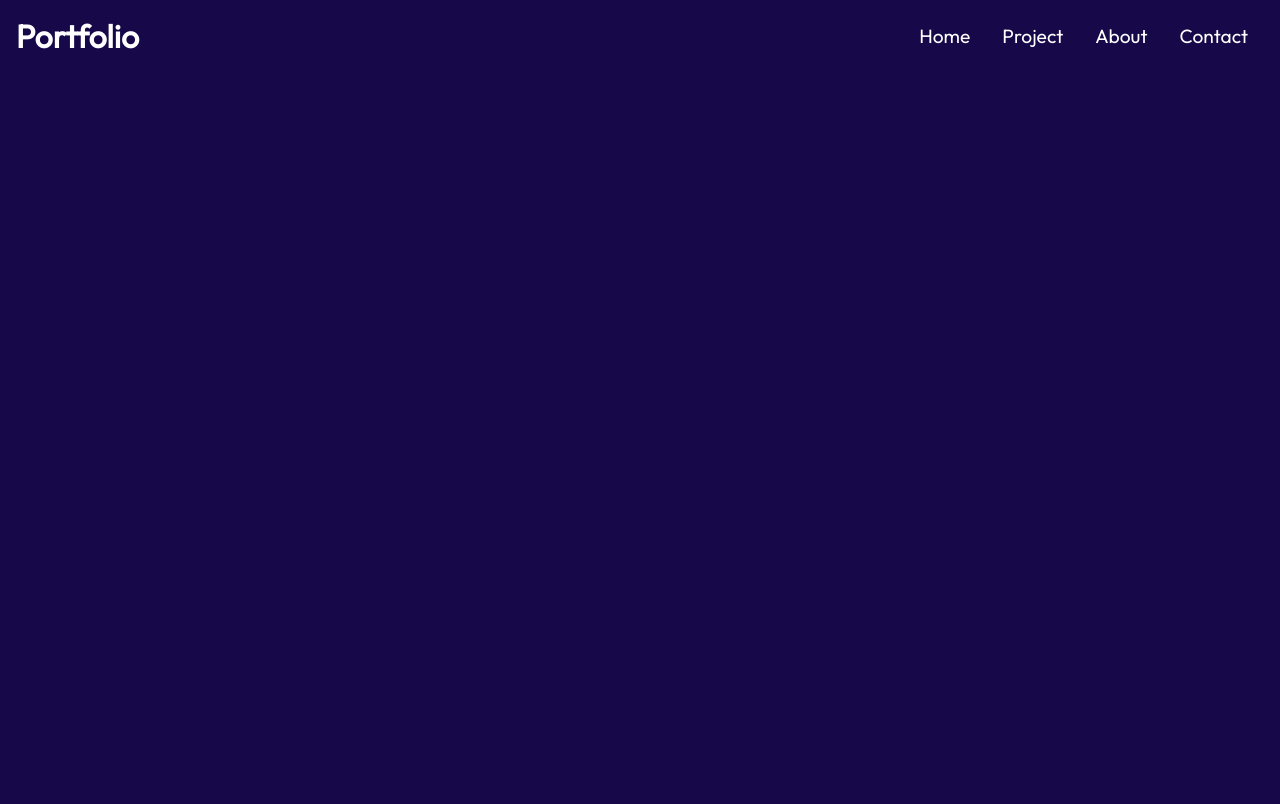
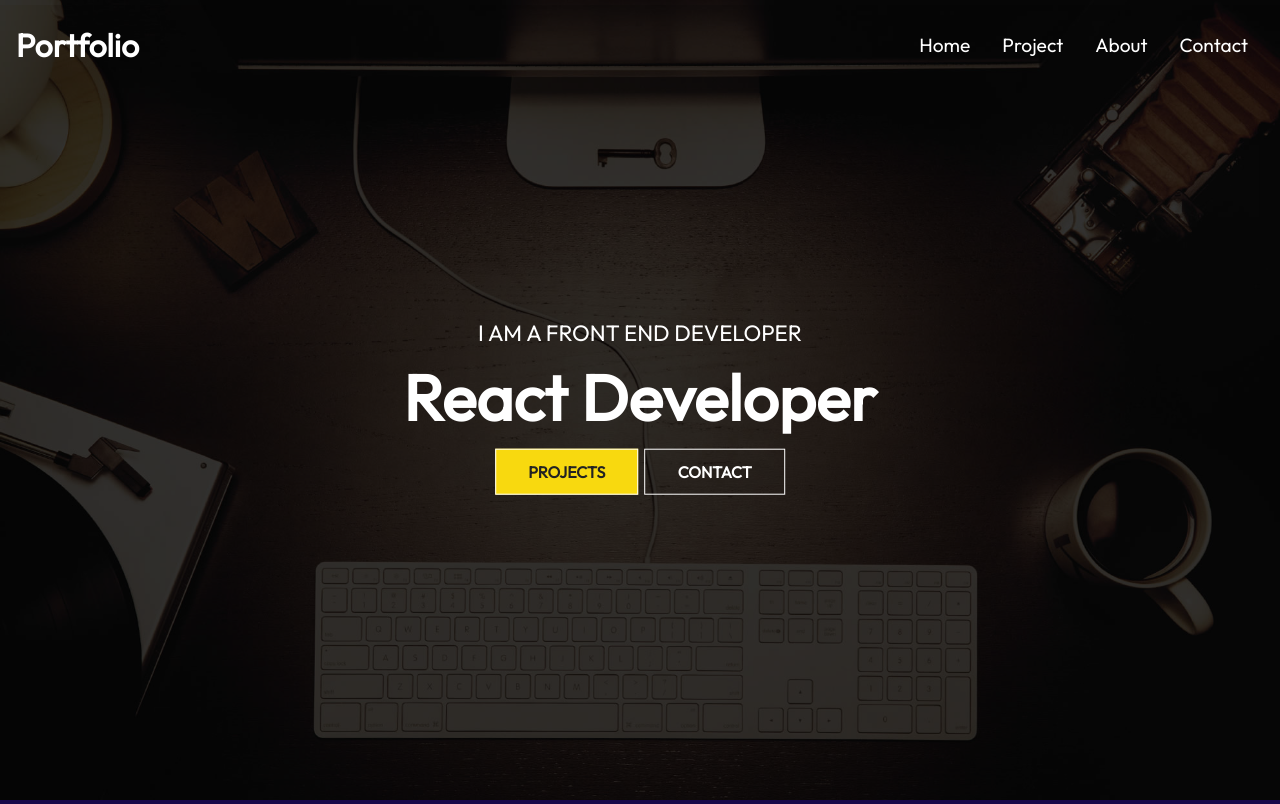
Before and after one commit to hazirahkassim/myapp, a React (Create React App) app: page / in a window 1280 px wide. Built offline with nearby package versions, Linux system fonts and the light colour scheme.

Commit message:
heroimage & navbar visible

```diff
--- /dev/null
+++ b/src/components/HeroImg.js
@@ -0,0 +1,24 @@
+import "./HeroImgStyle.css";
+import React from 'react';
+import heroimg from "../assets/heroimg.jpg";
+import { Link } from "react-router-dom";
+
+const HeroImg = () => {
+  return (
+    <div className="hero">
+        <div className="mask">
+            <img className="into-img" src= {heroimg} alt="IntroImg"/>
+        </div>
+        <div className="content">
+            <p>I AM A FRONT END DEVELOPER</p>
+            <h1>React Developer</h1>
+            <div>
+                <Link to="/project" className="btn">Projects</Link>
+                <Link to="/contact" className="btn btn-light">Contact</Link>
+            </div>
+        </div>
+    </div>
+  )
+}
+
+export default HeroImg
--- /dev/null
+++ b/src/components/HeroImgStyle.css
@@ -0,0 +1,65 @@
+.mask{
+    width: 100%;
+    height: 100vh;
+    position:relative;
+}
+
+.into-img{
+    width: 100%;
+    height: 100%;
+    background-size: cover;
+    background-position: center;
+    object-fit: cover;
+}
+
+.mask::after{
+    content: "";
+    width: 100%;
+    height: 100%;
+    position: absolute;
+    top: 0;
+    left: 0;
+    background-color: #000;
+    opacity: 0.8;
+}
+
+.hero{
+    height: 100%;
+    width: 100%;
+}
+
+.hero .content{
+    position: absolute;
+    transform: translate(-50%, -50%);
+    top: 50%;
+    left: 50%;
+    text-align: center;
+}
+
+.hero .content h1{
+    font-size: 4rem;
+    padding: 0.6rem 0 1.5rem;
+}
+
+.hero .content p{
+    font-size: 1.4rem;
+    font-weight: 200;
+    text-transform: uppercase;
+}
+
+.content .btn{
+    margin: 1rem 0.2rem;
+
+}
+
+@media screen and (max-width: 640px){
+    .hero .content h1{
+        font-size: 3rem;
+    }
+
+    .hero .content p{
+        font-size: 1.4rem;
+        font-weight: 200;
+    }
+
+}
--- a/src/components/Navbar.js
+++ b/src/components/Navbar.js
@@ -8,8 +8,20 @@
     const[click,setClick] = useState(false);
     const handleClick = () => setClick(!click);
 
+    const[color, setColor]=useState(false);
+    const changeColor = () => {
+        if(window.scrollY >= 100){
+            setColor(true);
+        }
+        else{
+            setColor(false);
+        }
+    };
+
+    window.addEventListener("scroll", changeColor);
+
   return (
-    <div className = "header">
+    <div className = {color ? "header header-bg" : "header"}>
         <Link to = "/">
             <h1>Portfolio</h1>
         </Link>
--- a/src/components/NavbarStyles.css
+++ b/src/components/NavbarStyles.css
@@ -13,6 +13,14 @@
     justify-content: space-between;
     align-items: center;
     padding: 1rem;
+    position: fixed;
+    width: 100%;
+    height: 90px;
+    z-index: 10;
+}
+.header-bg{
+    background-color: rgb(0,0,0,0.85);
+    transition: 0.5s;
 }
 .hamburger{
     display: none;
--- a/src/routes/Home.js
+++ b/src/routes/Home.js
@@ -1,10 +1,12 @@
 import React from 'react'
 import Navbar from '../components/Navbar'
+import HeroImg from '../components/HeroImg'
 
 const Home = () => {
   return (
     <div>
       <Navbar/>
+      <HeroImg/>
     </div>
   )
 }
```
Also changed, not shown: src/assets/heroimg.jpg (added).
